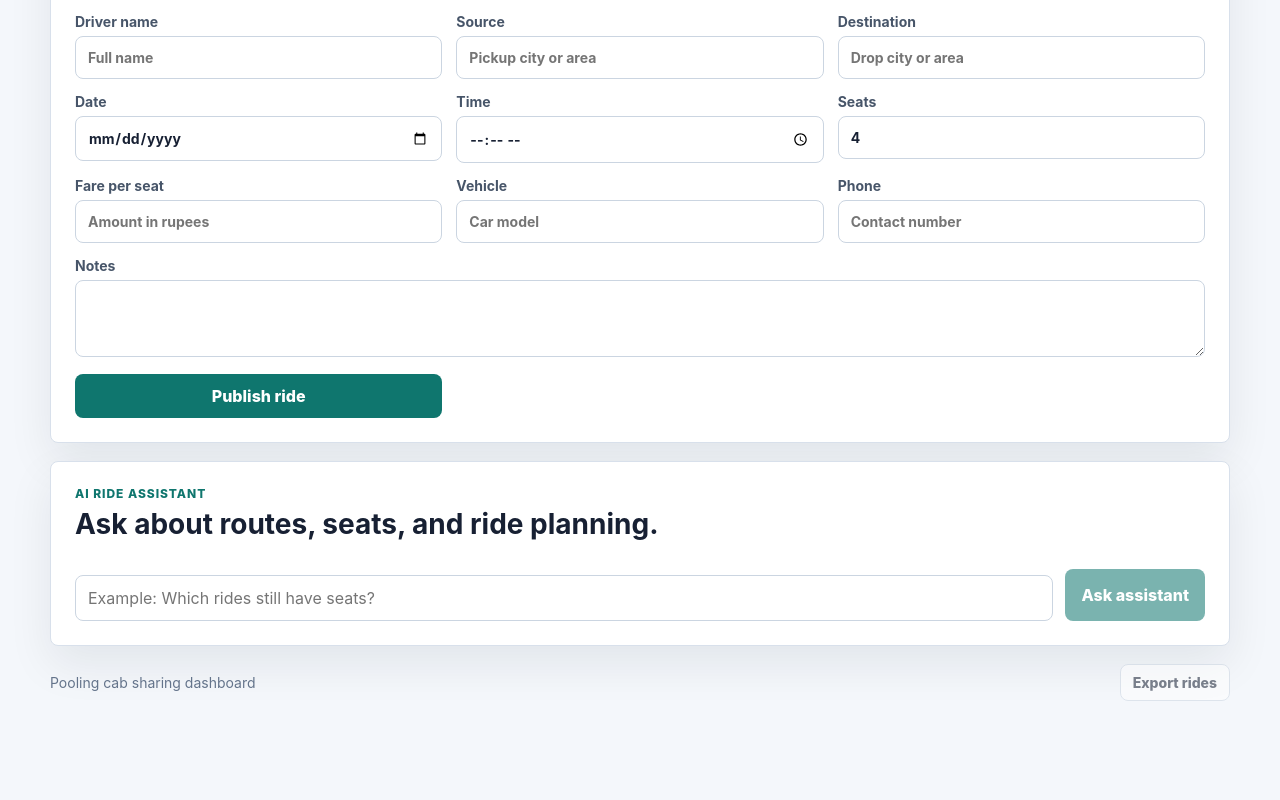
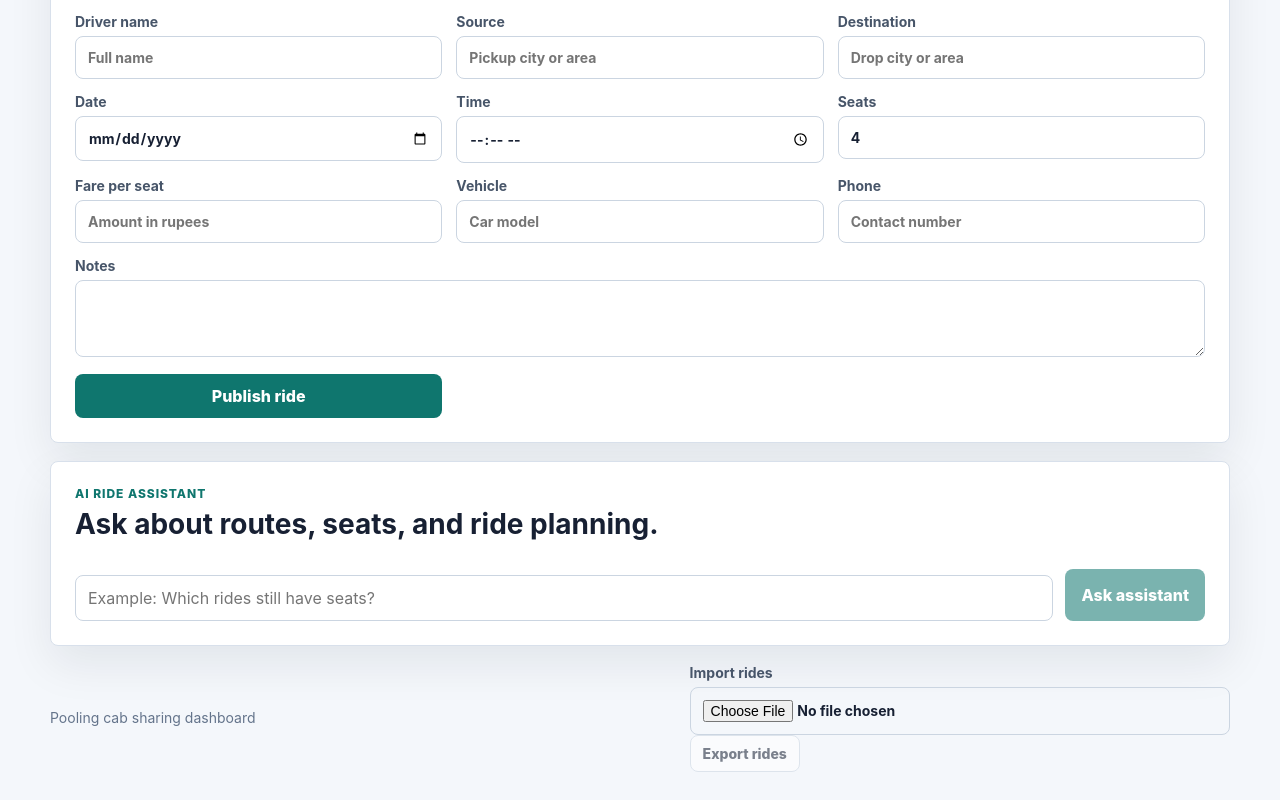
Before and after one commit to Karthisgowda/pooling, a React (Create React App) app: page / in a window 1280 px wide. Shown: the part 941-1741 px from the top of the page. Before the commit the page ends 1670 px from the top, so only its background shows below. Built offline with nearby package versions, Linux system fonts and the light colour scheme.

Commit message:
Add ride data import action

```diff
--- a/src/App.js
+++ b/src/App.js
@@ -201,6 +201,29 @@ function App() {
     link.download = "pooling-rides.json";
     link.click();
     URL.revokeObjectURL(url);
+  }
+
+  function importRides(event) {
+    const file = event.target.files?.[0];
+
+    if (!file) {
+      return;
+    }
+
+    const reader = new FileReader();
+    reader.onload = () => {
+      try {
+        const imported = JSON.parse(reader.result);
+
+        if (Array.isArray(imported)) {
+          setRides(imported);
+          setActiveRideId("");
+        }
+      } catch {
+        setFormError("Could not import rides. Please choose a valid JSON export.");
+      }
+    };
+    reader.readAsText(file);
   }
 
   async function askAssistant(event) {
@@ -435,9 +458,15 @@ function App() {
 
       <footer className="footer">
         <span>Pooling cab sharing dashboard</span>
-        <button className="secondary-button compact-button" type="button" onClick={exportRides} disabled={rides.length === 0}>
-          Export rides
-        </button>
+        <div className="footer-actions">
+          <label className="import-button">
+            Import rides
+            <input type="file" accept="application/json" onChange={importRides} />
+          </label>
+          <button className="secondary-button compact-button" type="button" onClick={exportRides} disabled={rides.length === 0}>
+            Export rides
+          </button>
+        </div>
       </footer>
     </main>
   );
```
